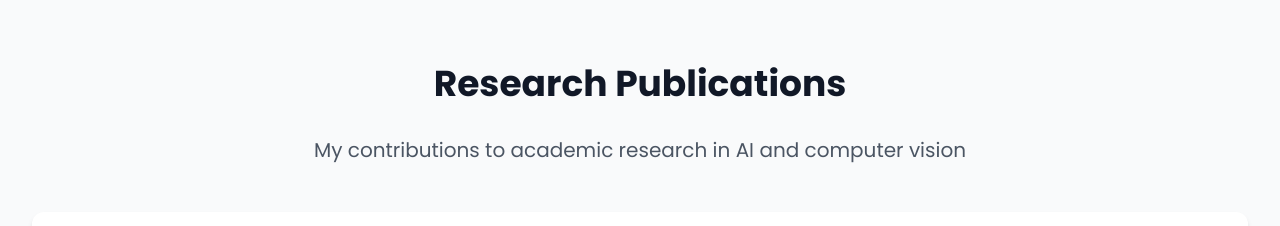
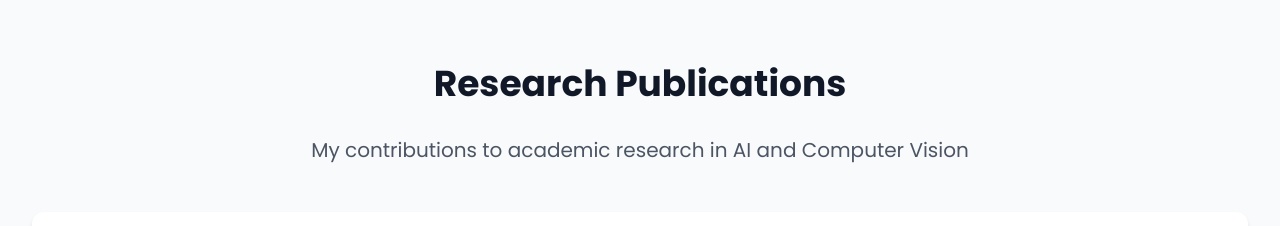
Before and after one commit to AuraKris/portfolio, a React (Vite) app: page / in a window 1280 px wide. Shown: the part 4912-5138 px from the top of the page. Built offline with nearby package versions, Linux system fonts and the light colour scheme; the HTML template or start-up script is replaced by a standard one.

Commit message:
Changes on Research Section

```diff
--- a/src/components/Research.jsx
+++ b/src/components/Research.jsx
@@ -35,7 +35,7 @@ const Research = () => {
           transition={{ duration: 0.5, delay: 0.2 }}
           viewport={{ once: true }}
         >
-          My contributions to academic research in AI and computer vision
+          My contributions to academic research in AI and Computer Vision
         </motion.p>
 
         <div className="space-y-8 mt-12">
```
